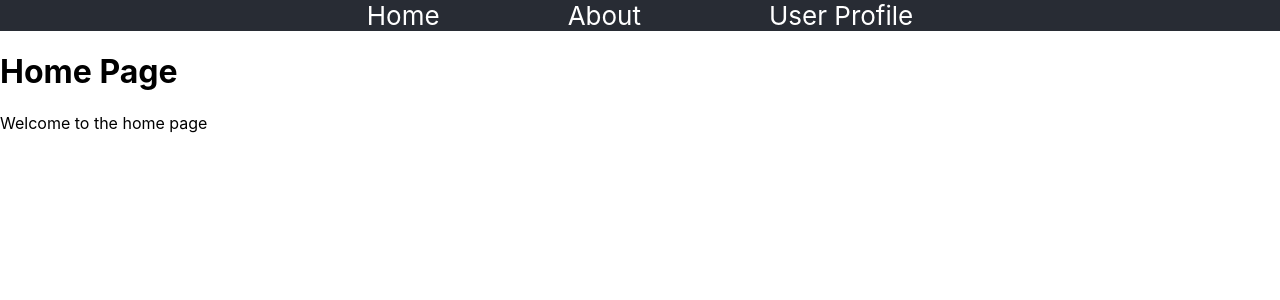
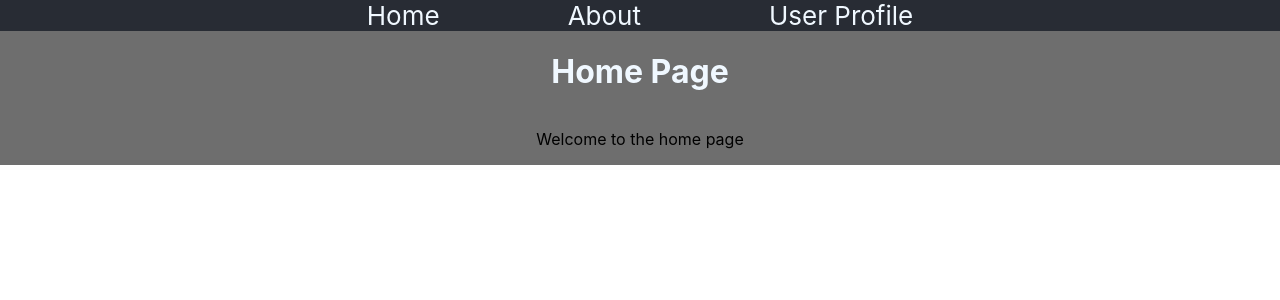
Before and after one commit to Shabbeer10/react.js, a React (Create React App) app: page / in a window 1280 px wide. Shown: the top 300 px of the page. Built offline with nearby package versions, Linux system fonts and the light colour scheme.

Commit message:
added some styling

```diff
--- a/src/App.css
+++ b/src/App.css
@@ -10,16 +10,20 @@ nav {
   color: white;
 }
 
-.App-link {
-  color: white;
+.navLink {
   text-decoration: none;
+  color: aliceblue;
 }
 
-@keyframes App-logo-spin {
-  from {
-    transform: rotate(0deg);
-  }
-  to {
-    transform: rotate(360deg);
-  }
+.container{
+  background-color: #6e6e6e;
+  display: flex;
+  flex-direction: column;
+  text-align: center;
+  justify-content: center;
+  align-items: center;
 }
+
+h1 {
+  color: aliceblue;
+}
--- a/src/Navbar.js
+++ b/src/Navbar.js
@@ -5,9 +5,9 @@ import { Link } from "react-router-dom";
 function Navbar(){
     return(
         <nav>
-            <Link className="App-link" to='/'>Home</Link>
-            <Link className="App-link" to='/about'>About</Link>
-            <Link className="App-link" to='/user/shabbeer'>User Profile</Link>
+            <Link className="navLink" to='/'>Home</Link>
+            <Link className="navLink" to='/about'>About</Link>
+            <Link className="navLink" to='/user/shabbeer'>User Profile</Link>
         </nav>
     );
 }
--- a/src/UserProfile.js
+++ b/src/UserProfile.js
@@ -13,7 +13,7 @@ function UserProfile() {
     }, [username]);
 
     return (
-        <div>
+        <div class='container'>
             <h1>User Profile: {profile ? profile.name : 'Loading...'}</h1>
             <p>{profile ? profile.bio : ''}</p>
         </div>
```
